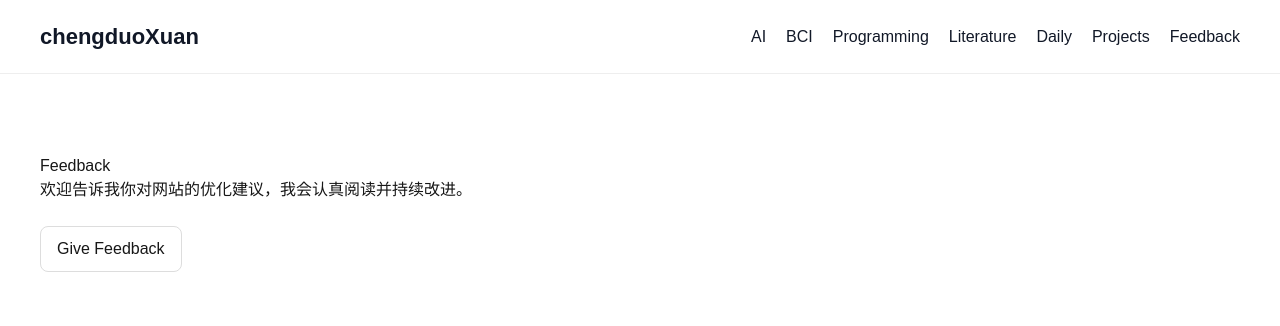
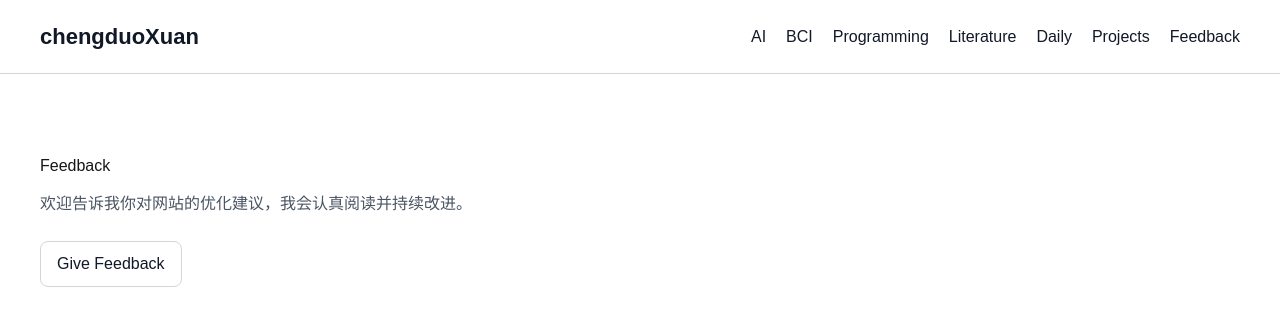
Before and after one commit to Gzx-070829/ChengduoXuan-site, a Next.js app: page /feedback in a window 1280 px wide. Shown: the top 326 px of the page. Built offline with nearby package versions, Linux system fonts and the light colour scheme.

Commit message:
Fix feedback page dark mode contrast issues

```diff
--- a/app/components/Navbar.tsx
+++ b/app/components/Navbar.tsx
@@ -9,7 +9,7 @@ export default function Navbar() {
         justifyContent: "space-between",
         alignItems: "center",
         padding: "20px 40px",
-        borderBottom: "1px solid #eee",
+        borderBottom: "1px solid var(--border-color)",
         marginBottom: "40px",
       }}
     >
--- a/app/feedback/page.tsx
+++ b/app/feedback/page.tsx
@@ -7,7 +7,12 @@ export default function FeedbackPage() {
     const currentUrl = window.location.href;
     const params = new URLSearchParams({
       title: "Website feedback",
-      body: `### Feedback\n\nPlease share your suggestions below.\n\n---\nSource page: ${currentUrl}`,
+      body: `### Feedback
+
+Please share your suggestions below.
+
+---
+Source page: ${currentUrl}`,
     });
 
     window.location.href = `${ISSUE_URL}?${params.toString()}`;
@@ -15,8 +20,10 @@ export default function FeedbackPage() {
 
   return (
     <main style={{ padding: 40 }}>
-      <h1>Feedback</h1>
-      <p>欢迎告诉我你对网站的优化建议，我会认真阅读并持续改进。</p>
+      <h1 style={{ marginBottom: 12 }}>Feedback</h1>
+      <p style={{ color: "var(--muted-foreground)", lineHeight: 1.7, maxWidth: 760 }}>
+        欢迎告诉我你对网站的优化建议，我会认真阅读并持续改进。
+      </p>
 
       <button
         type="button"
@@ -25,10 +32,18 @@ export default function FeedbackPage() {
           marginTop: 24,
           padding: "10px 16px",
           borderRadius: 8,
-          border: "1px solid #ddd",
-          background: "#fff",
+          border: "1px solid var(--button-border)",
+          background: "var(--button-background)",
+          color: "var(--button-foreground)",
           cursor: "pointer",
           fontSize: 16,
+          transition: "background-color 0.2s ease",
+        }}
+        onMouseEnter={(e) => {
+          e.currentTarget.style.backgroundColor = "var(--button-hover-background)";
+        }}
+        onMouseLeave={(e) => {
+          e.currentTarget.style.backgroundColor = "var(--button-background)";
         }}
       >
         Give Feedback
--- a/app/globals.css
+++ b/app/globals.css
@@ -3,9 +3,16 @@
 :root {
   --background: #ffffff;
   --foreground: #171717;
+  --muted-foreground: #4b5563;
+  --surface: #ffffff;
+  --border-color: #d1d5db;
   --link: #1d4ed8;
   --link-hover: #1e40af;
   --nav-link: #111827;
+  --button-background: #ffffff;
+  --button-hover-background: #f9fafb;
+  --button-foreground: #111827;
+  --button-border: #d1d5db;
   --card-background: #fafafa;
   --card-border: #ddd;
   --card-text: #111827;
@@ -26,9 +33,16 @@
   :root {
     --background: #0a0a0a;
     --foreground: #ededed;
+    --muted-foreground: #d1d5db;
+    --surface: #111827;
+    --border-color: #374151;
     --link: #93c5fd;
     --link-hover: #bfdbfe;
     --nav-link: #f3f4f6;
+    --button-background: #1f2937;
+    --button-hover-background: #374151;
+    --button-foreground: #f9fafb;
+    --button-border: #4b5563;
     --card-background: #111827;
     --card-border: #374151;
     --card-text: #f3f4f6;
```
